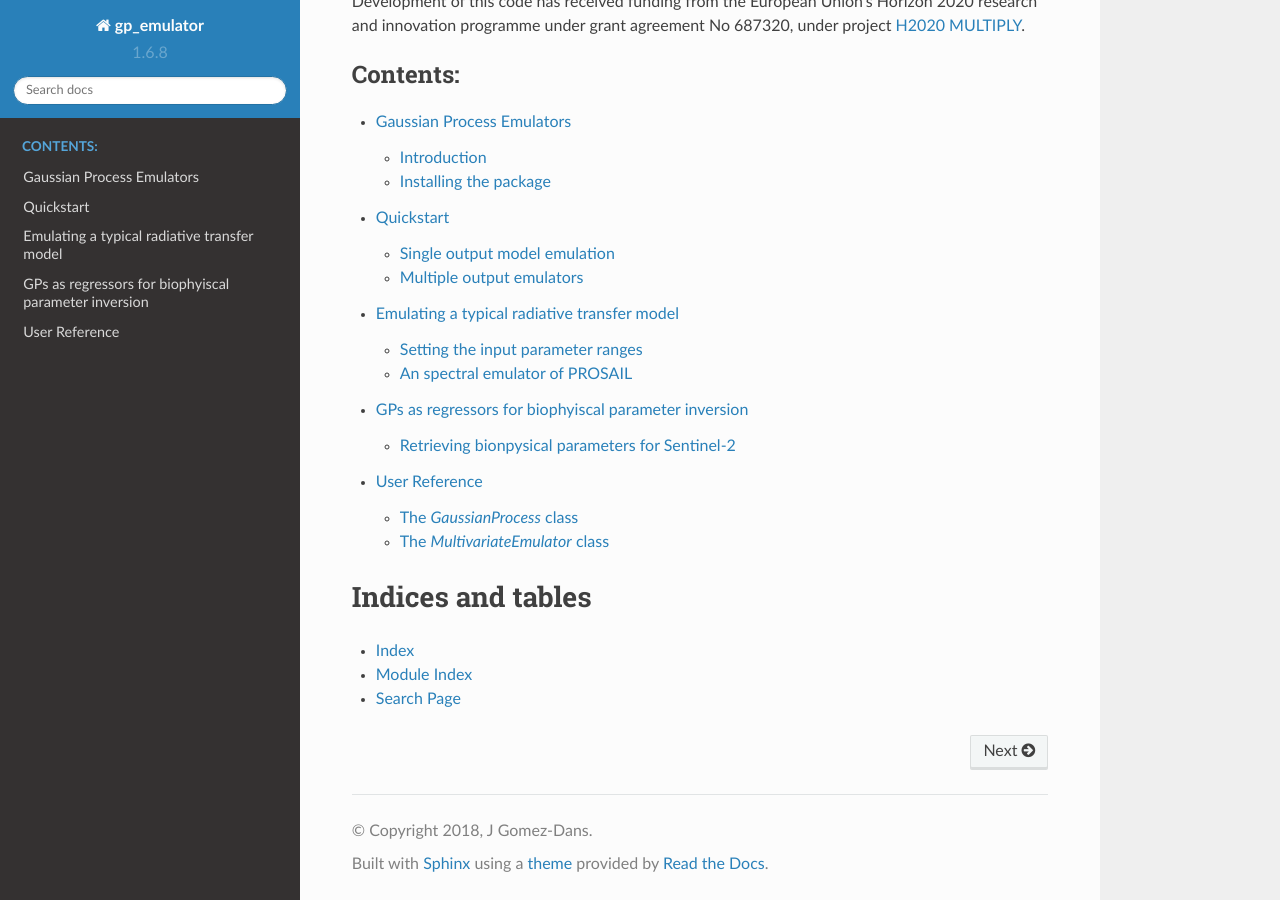
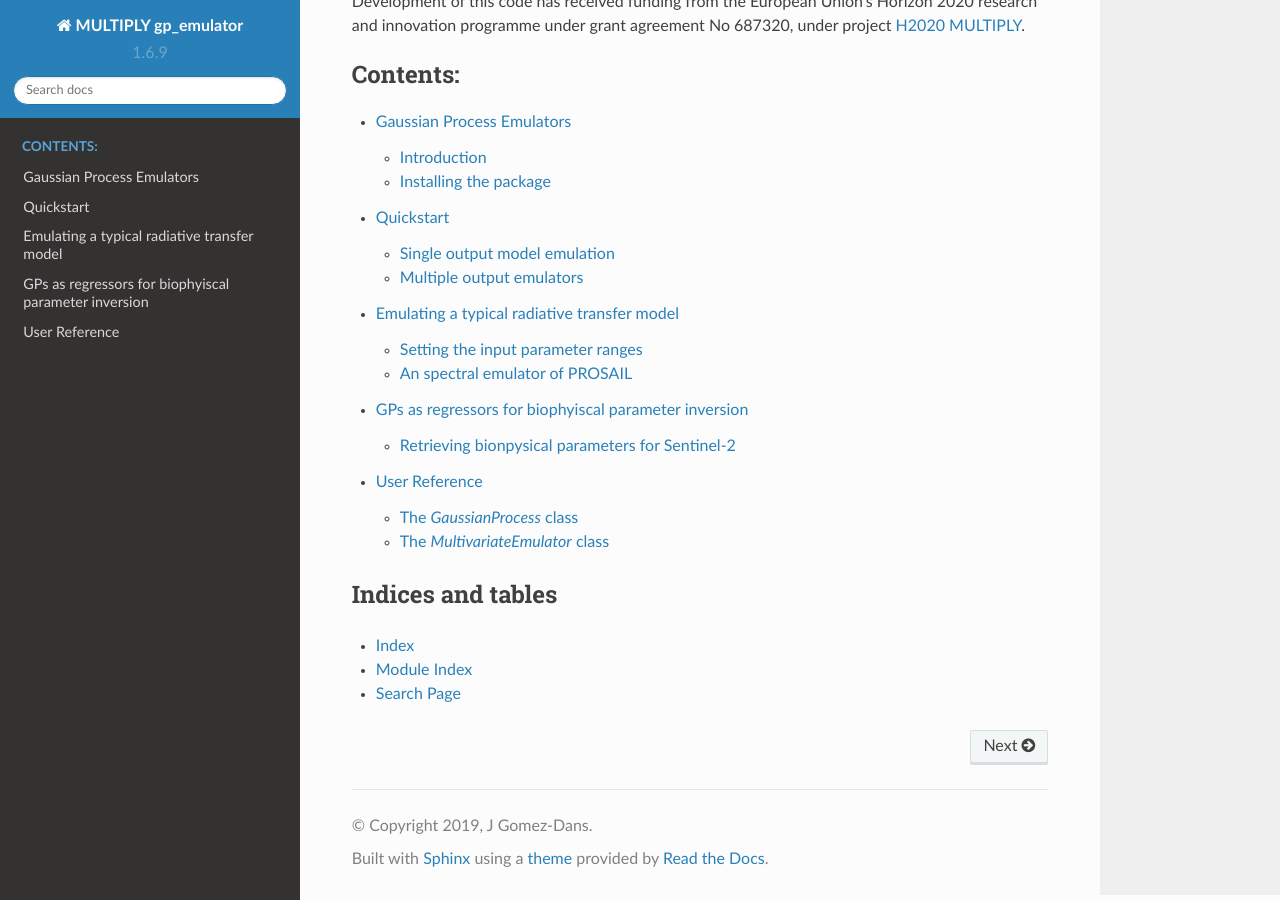
Before and after one commit to jgomezdans/gp_emulator, a Sphinx documentation site: the page built from docs/index.rst, in a window 1280 px wide and 900 px high, scrolled down 543 px. Built offline with Sphinx 7.4.7 and the Read the Docs theme 2.0.0, drawn with Linux system fonts in a browser that asks for light colours.

Commit message:
Changes to documentation and version bump
Changes to documention to comply with MULTIPLY standards, which
closes #5 closes #6

Version bump to 1.6.9

```diff
--- a/docs/conf.py
+++ b/docs/conf.py
@@ -19,15 +19,15 @@
 
 # -- Project information -----------------------------------------------------
 
-project = 'gp_emulator'
-copyright = '2018, J Gomez-Dans'
+project = 'MULTIPLY gp_emulator'
+copyright = '2019, J Gomez-Dans'
 author = 'J Gomez-Dans'
 
 # The short X.Y version
 try:
     from gp_emulator import __version__ as version
 except ImportError:
-    version = "1.6.5"
+    version = "1.6.9"
 #version = ''
 # The full version, including alpha/beta/rc tags
 #release = ''
--- a/docs/index.rst
+++ b/docs/index.rst
@@ -31,7 +31,7 @@ Development of this code has received funding from the European Union’s Horizo
 
 
 Indices and tables
-==================
+----------------------
 
 * :ref:`genindex`
 * :ref:`modindex`
--- a/gp_emulator/__init__.py
+++ b/gp_emulator/__init__.py
@@ -2,7 +2,7 @@
 
 __author__ = "J Gomez-Dans"
 __copyright__ = "Copyright 2017, 2018 J Gomez-Dans"
-__version__ = "1.6.8"
+__version__ = "1.6.9"
 __license__ = "GPLv3"
 __email__ = "j.gomez-dans@ucl.ac.uk"
 
```
